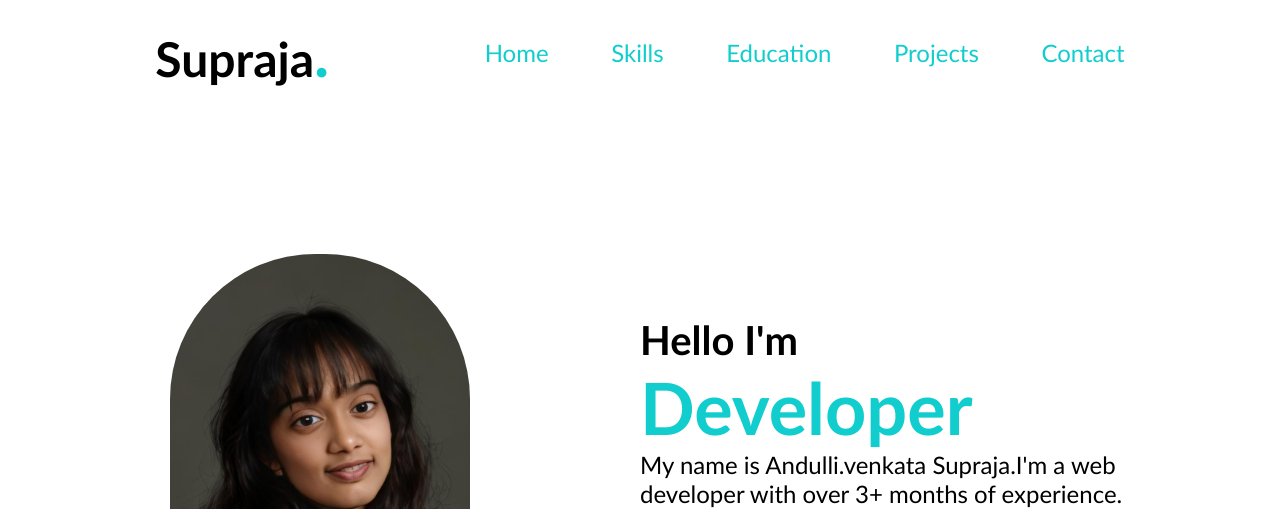
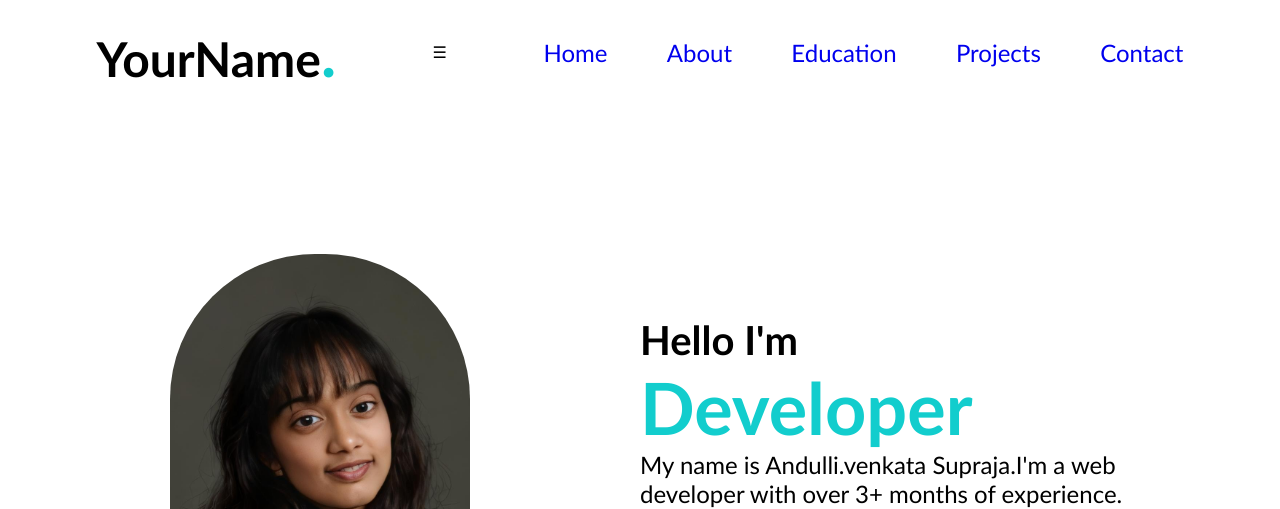
Before and after one commit to VenkataSupraja7312003/portfolio, a plain HTML site: page index.html in a window 1280 px wide. Shown: the top 509 px of the page. Drawn offline with nearby package versions, Linux system fonts and the light colour scheme.

Commit message:
Update index.html

```diff
--- a/index.html
+++ b/index.html
@@ -12,18 +12,17 @@
     <script src="https://cdn.emailjs.com/dist/email.min.js"></script>
 </head>
 <body>
-    <div class="main">
-    <div class="nav">
-        <h1>Supraja<span>.</span></h1>
-        <div class="navContainer">
-           <p><a href="#home">Home</a></p>
-           <p><a href="#about">Skills</a></p>
-           <!-- <p> <a href="#skills">Skills</a></p> -->
-           <p><a href="#education">Education</a></p>
-           <p><a href="#project">Projects</a></p>
-           <p><a href="#contact">Contact</a></p>
-        </div>
-    </div>
+  <nav class="nav">
+  <h1>YourName<span>.</span></h1>
+  <div class="hamburger" onclick="toggleMenu()">☰</div>
+  <div class="navContainer" id="menu">
+    <a href="#home">Home</a>
+    <a href="#about">About</a>
+    <a href="#education">Education</a>
+    <a href="#projects">Projects</a>
+    <a href="#contact">Contact</a>
+  </div>
+  </nav>
     <div class="fakenav"></div>
     <div class="Home" id="home">
         <div class="left">
```
